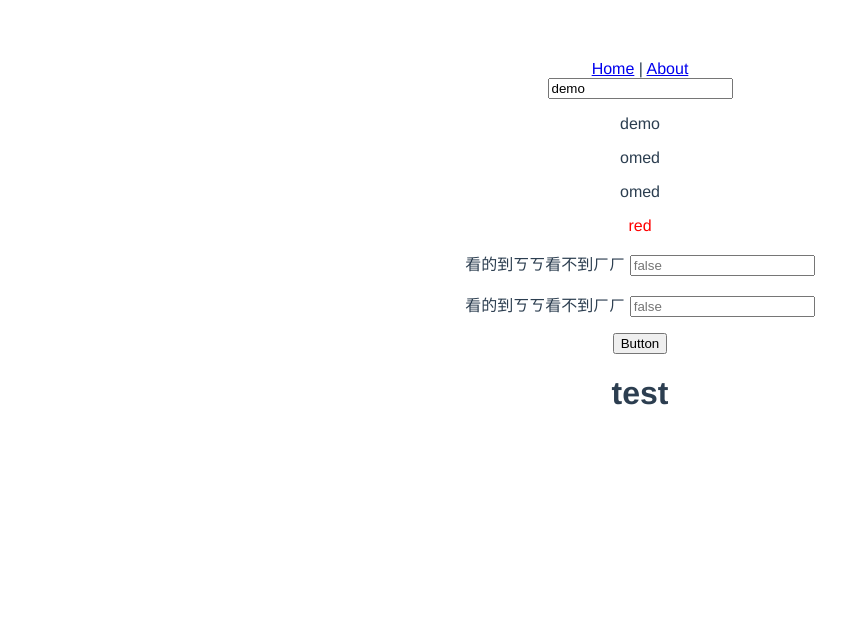
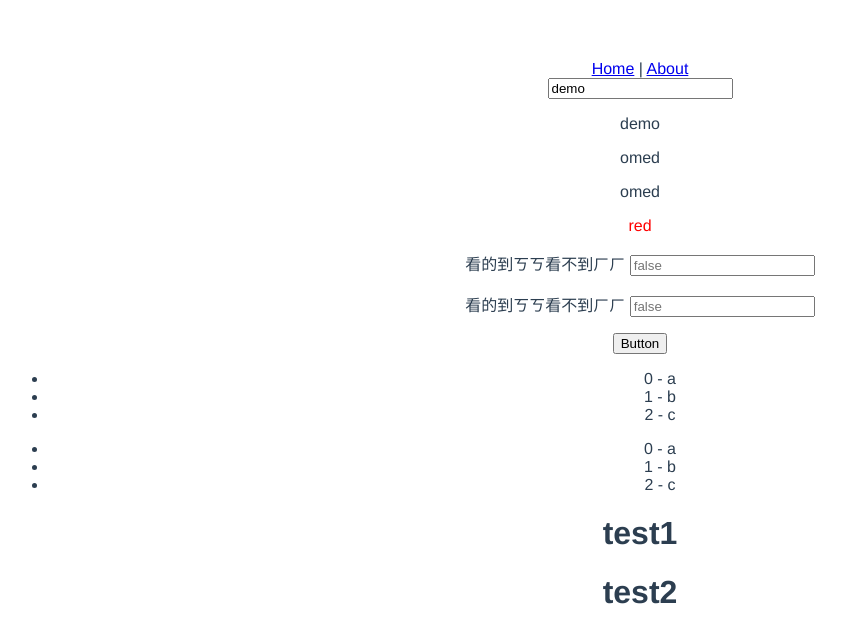
Before and after one commit to wan-zhen/vue-testCICD, a Vue app: page /#/about in a window 1280 px wide. Shown: the top 642 px of the page, without its empty margins (0-846 px from the left). Built offline with nearby package versions, Linux system fonts and the light colour scheme.

Commit message:
練習 v-for

```diff
--- a/src/components/Demo.vue
+++ b/src/components/Demo.vue
@@ -25,6 +25,18 @@
        <input placeholder="false" key="demo2">
     </p>
     <button :disabled="false" @click="changeData">Button</button>
+    <!-- 給唯一的 :key  類似 track-by  以便它能跟踪每个节点的身份，从而重用和重新排序现有元素 -->
+    <ul>
+      <li v-for="(v,i) in demoItems" :key="i">
+        {{i}} - {{v.data}}
+      </li>
+    </ul>
+    <!-- in of 都可 -->
+    <ul>
+      <li v-for="(v,i) of demoItems" :key="i">
+        {{i}} - {{v.data}}
+      </li>
+    </ul>
   </div>
 </template>
 
@@ -35,7 +47,8 @@ export default {
     return {
       msg: 'demo',
       html: '<span style="color:red;">red</span>',
-      seen: false
+      seen: false,
+      demoItems: [{ data: 'a' }, { data: 'b' }, { data: 'c' }]
     };
   },
   // 响应式依赖 计算属性是基于它们的依赖进行缓存的 (cache)
--- a/src/views/About.vue
+++ b/src/views/About.vue
@@ -1,8 +1,8 @@
 <template>
   <div>
     <demo></demo>
-    <HelloWorld/>
-    <hello-world msg="test"></hello-world>
+    <HelloWorld msg="test1"/>
+    <hello-world msg="test2"></hello-world>
   </div>
 </template>
 
```
